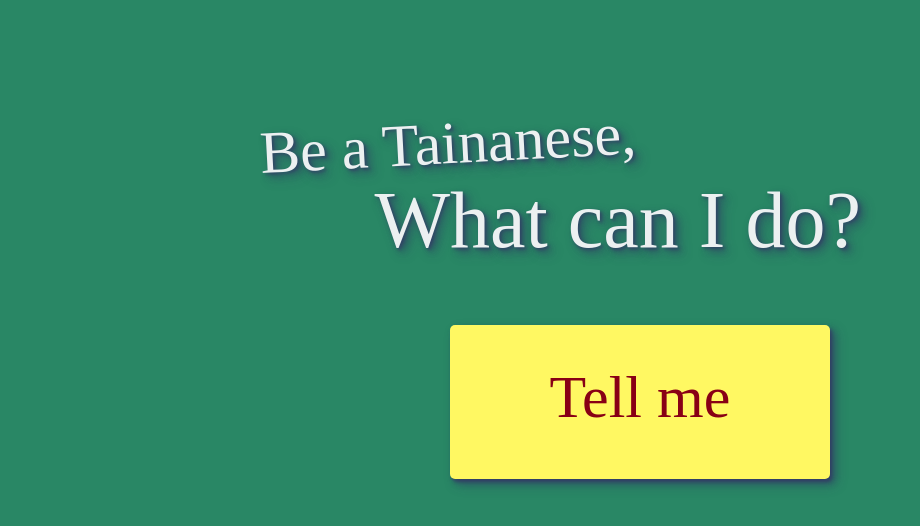
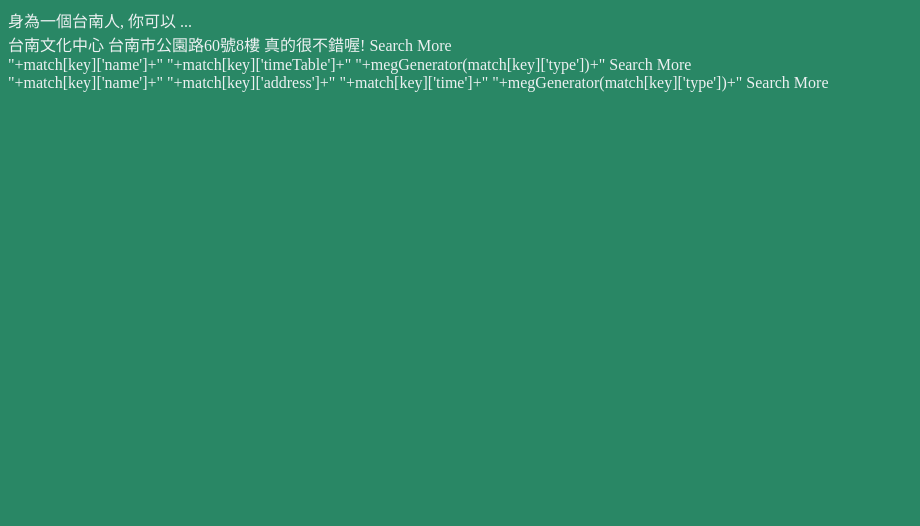
Before and after one commit to ChihHaoTW/What-can-I-do-, a plain HTML site: page index.html in a window 1280 px wide. Shown: the whole page, without its empty margins (0-920 px from the left). Drawn offline with Linux system fonts and the light colour scheme.

Commit message:
timeTable

```diff
--- a/index.html
+++ b/index.html
@@ -5,12 +5,37 @@
 </head>
 
 <body>
-
+<!--
 	<div id='title'>
 		<div id='side'>Be a Tainanese,</div>
 		<div id='main'>What can I do?</div>
 	</div>
 
 	<div id="tellMe">Tell me</div>
+-->
+
+	<div id='message'>身為一個台南人, 你可以 ... </div>
+	<div id='list'>
+		<div class='item'>
+			<span class='name'>台南文化中心</span>
+			<span class='address'>台南市公園路60號8樓</span>
+			<span class='meg'>真的很不錯喔!</span>
+			<span class='search more'>Search More</span>
+		</div>
+		<div class='item'>
+			<span class='name'>"+match[key]['name']+"</span>
+			<span class='timeTable'>"+match[key]['timeTable']+"</span>
+			<span class='meg'>"+megGenerator(match[key]['type'])+"</span>
+			<span class='search more'>Search More</span>
+		</div>
+		<div class='item'>
+			<span class='name'>"+match[key]['name']+"</span>
+			<span class='address'>"+match[key]['address']+"</span>
+			<span class='time'>"+match[key]['time']+"</span>
+			<span class='meg'>"+megGenerator(match[key]['type'])+"</span>
+			<span class='search more'>Search More</span>
+		</div>
+	</div>
+
 </body>
 </html>
```
Also changed, not shown: main.js (+6 -2 lines).
